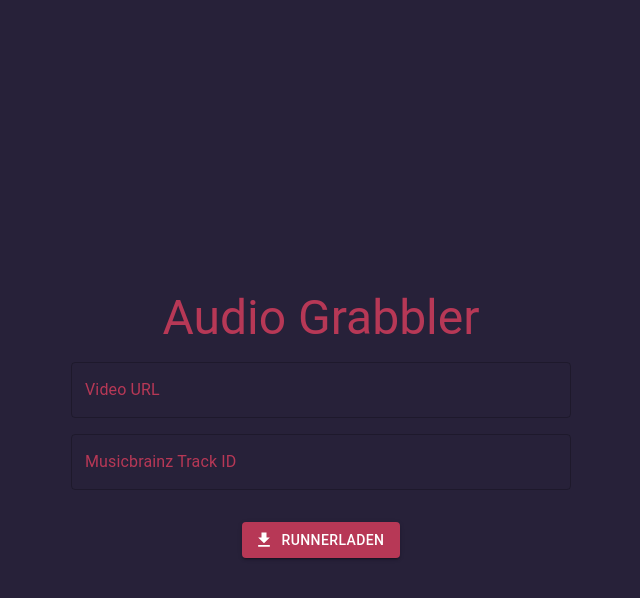
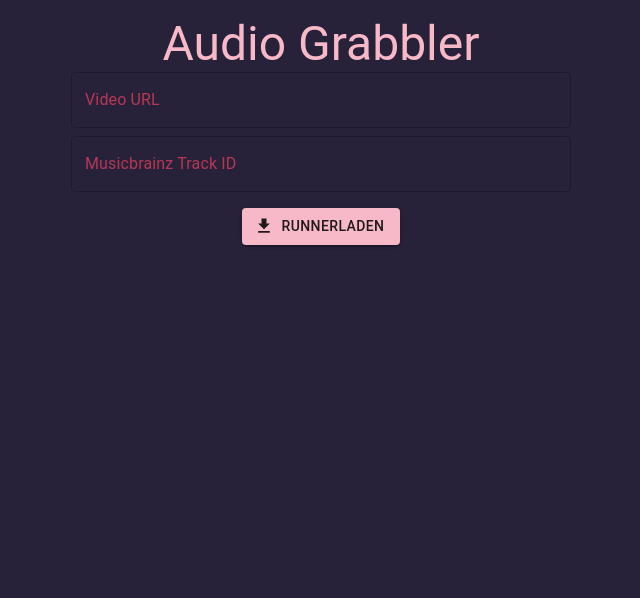
Before and after one commit to TimHi/grabbler, a Next.js app in the folder frontend/: page / in a window 1280 px wide. Shown: the top 598 px of the page, without its empty margins (319-959 px from the left). Built offline with nearby package versions, Linux system fonts and the light colour scheme.

Commit message:
adjusting theme

```diff
--- a/frontend/app/components/VideoForm.tsx
+++ b/frontend/app/components/VideoForm.tsx
@@ -12,13 +12,13 @@
 export default function VideoForm(props: VideoProps) {
 
     return (
-        <div className="flex flex-col p-4 items-center min-w-full gap-4">
-            <Typography color="textPrimary" variant="h3">Audio Grabbler</Typography>
+        <div className="flex flex-col items-center min-w-full min-h-full gap-2">
             <TextField sx={{
                 minWidth: 500
             }} id="outlined-basic" onChange={(v) => props.setURL(v.target.value)} variant="outlined" placeholder="youtube.com/bla" label="Video URL" />
             <TextField sx={{
-                                minWidth: 500
+                                minWidth: 500,
+                                color: '#f7b9c7'
                             }} id="outlined-basic" onChange={(v) => props.setMusicBrainzId(v.target.value)} variant="outlined" placeholder="e.g. 12a5b094-3804-4c97-82b8-9c7cc5d4f4ab" label="Musicbrainz Track ID" />
         </div>
     );
--- a/frontend/app/layout.tsx
+++ b/frontend/app/layout.tsx
@@ -28,9 +28,7 @@
       <body
         className={`${geistSans.variable} ${geistMono.variable} antialiased`}
       >
-
         {children}
-
       </body>
     </html>
   );
--- a/frontend/app/page.tsx
+++ b/frontend/app/page.tsx
@@ -63,13 +63,14 @@
   return (
     <ThemeProvider theme={theme}>
       <CssBaseline />
-      <div className="flex min-h-screen items-center flex-col p-4">
-        <main className="flex flex-col min-h-screen w-full p-4 items-center justify-center">
-          <VideoForm setURL={(e: string) => setVideoUrl(e)} setMusicBrainzId={(e: string) => setMusicBrainzId(e)}></VideoForm>
-          <YoutubeVideo videoURL={videoUrl}></YoutubeVideo>
-          <div className="pt-4">
-            {getStatusText()}
-          </div>
+      <div className="flex min-h-screen flex-col p-4">
+        <main className="flex flex-col min-h-screen w-full items-center">
+          <Typography color="textPrimary" variant="h3">Audio Grabbler</Typography>
+            <VideoForm setURL={(e: string) => setVideoUrl(e)} setMusicBrainzId={(e: string) => setMusicBrainzId(e)}></VideoForm>
+            <YoutubeVideo videoURL={videoUrl}></YoutubeVideo>
+            <div className="pt-4">
+              {getStatusText()}
+            </div>
         </main>
       </div>
     </ThemeProvider>
--- a/frontend/app/theme.tsx
+++ b/frontend/app/theme.tsx
@@ -4,7 +4,7 @@
 const themeOptions: ThemeOptions = {
   palette: {
     primary: {
-      main: '#b73856',
+      main: '#f7b9c7',
     },
     secondary: {
       main: '#f50057',
@@ -14,8 +14,9 @@
       paper: '#2b2a2a',
     },
     text: {
-        primary: '#b73856',
+        primary: '#f7b9c7',
         secondary: '#b73856',
+
     }
   },
 };
```
